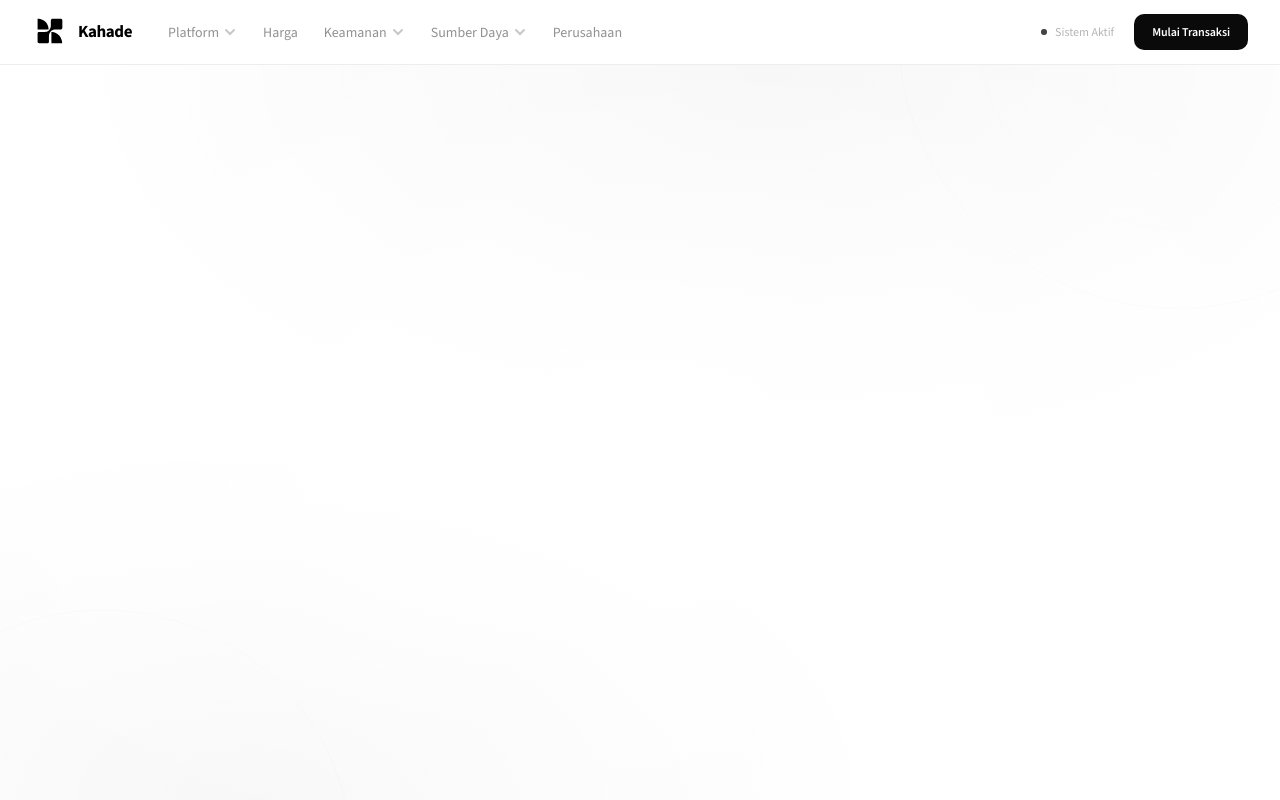
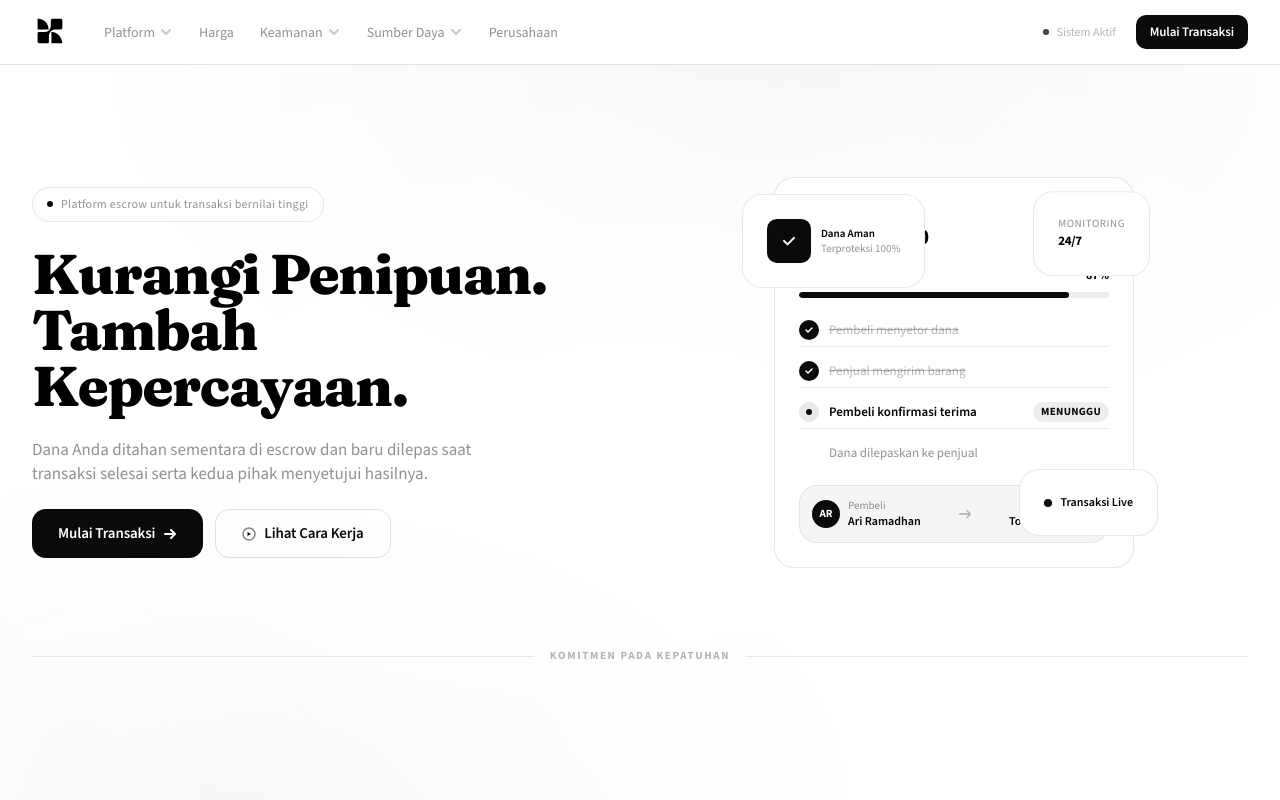
Before and after one commit to kahade-id/landing, a Next.js app: page / in a window 1280 px wide. Shown: the top 800 px of the page. Built offline with nearby package versions, Linux system fonts and the light colour scheme.

Commit message:
Refine header, hero visibility, and typography styling

```diff
--- a/src/app/globals.css
+++ b/src/app/globals.css
@@ -24,7 +24,9 @@
   --color-ink-04:     rgba(10,10,10,.04);
 
   --color-surface:    #ffffff;
-  --color-muted:      #f8f8f7;
+  --color-muted:      #ffffff;
+  --font-display: 'Fraunces', Georgia, serif;
+  --font-sans: 'Source Sans 3', ui-sans-serif, system-ui, sans-serif;
 
   --color-white-80:   rgba(255,255,255,.80);
   --color-white-55:   rgba(255,255,255,.55);
@@ -45,10 +47,6 @@
   --radius-lg:   18px;
   --radius-card: 20px;
   --radius-full: 9999px;
-
-  /* Shadows */
-  --shadow-card: 0 2px 8px rgba(0,0,0,.04);
-  --shadow-card-hover: 0 8px 24px rgba(0,0,0,.08), 0 2px 6px rgba(0,0,0,.04);
 
   /* Motion */
   --ease-spring: cubic-bezier(.22,.68,0,1.15);
@@ -102,6 +100,12 @@ body {
   color: var(--color-ink);
   -webkit-font-smoothing: antialiased;
   -moz-osx-font-smoothing: grayscale;
+}
+
+h1,
+.section-title,
+.inner-hero-title {
+  font-family: var(--font-display, 'Fraunces', Georgia, serif);
 }
 
 section[id] { scroll-margin-top: 88px; }
@@ -174,14 +178,12 @@ section[id] { scroll-margin-top: 88px; }
   border-radius: var(--radius-card);
   padding: var(--space-6);
   transition: transform var(--duration-hover) var(--ease-spring),
-              border-color var(--duration-hover) ease,
-              box-shadow var(--duration-hover) ease;
+              border-color var(--duration-hover) ease;
 }
 
 .card:hover {
   transform: translateY(-3px);
   border-color: var(--color-ink-12);
-  box-shadow: var(--shadow-card-hover);
 }
 
 .card-dark {
@@ -498,9 +500,14 @@ section[id] { scroll-margin-top: 88px; }
   position: sticky;
   top: 0;
   z-index: 50;
-  background: rgba(255,255,255,0.95);
-  backdrop-filter: blur(12px);
-  border-bottom: 1px solid var(--color-ink-07);
+  background: #ffffff;
+  border-bottom: 1px solid var(--color-ink-12);
+}
+
+.header-cta-btn {
+  padding: 7px 14px;
+  font-size: 13px;
+  border-radius: var(--radius-sm);
 }
 
 .nav-link {
@@ -533,7 +540,18 @@ section[id] { scroll-margin-top: 88px; }
   border: 1px solid var(--color-ink-09);
   border-radius: var(--radius-lg);
   padding: var(--space-4);
-  box-shadow: var(--shadow-card-hover);
+}
+
+.mobile-nav-link {
+  font-size: var(--text-base);
+}
+
+.mobile-nav-desc {
+  font-size: var(--text-sm);
+}
+
+* {
+  box-shadow: none !important;
 }
 
 .dropdown-item {
@@ -681,7 +699,7 @@ section[id] { scroll-margin-top: 88px; }
 
 /* ── Utility Colors (Tailwind-compatible) ───────────────────────────────────── */
 .bg-surface { background-color: var(--color-surface); }
-.bg-muted { background-color: var(--color-muted); }
+.bg-muted { background-color: var(--color-surface); }
 .bg-dark-bg { background-color: var(--color-dark-bg); }
 .bg-ink { background-color: var(--color-ink); }
 .bg-ink-4 { background-color: var(--color-ink-04); }
--- a/src/components/common/SimplePage.tsx
+++ b/src/components/common/SimplePage.tsx
@@ -38,7 +38,7 @@ export default function SimplePage({
       <Header />
       <main id="main-content">
         {/* Hero Section */}
-        <section className="pt-24 lg:pt-32 pb-16 lg:pb-20 px-4 bg-muted">
+        <section className="pt-24 lg:pt-32 pb-16 lg:pb-20 px-4 bg-surface">
           <div className="max-w-3xl mx-auto text-center">
             {eyebrow && (
               <p className="meta-label mb-4">{eyebrow}</p>
@@ -82,7 +82,7 @@ export default function SimplePage({
         )}
 
         {/* CTA Section */}
-        <section className="py-16 lg:py-20 px-4 bg-muted border-t border-ink-9">
+        <section className="py-16 lg:py-20 px-4 bg-surface border-t border-ink-9">
           <div className="max-w-4xl mx-auto">
             <div className="flex flex-col sm:flex-row items-start sm:items-center gap-4">
               <Link href="/" className="btn btn-primary">
--- a/src/components/layout/Header.tsx
+++ b/src/components/layout/Header.tsx
@@ -209,7 +209,7 @@ const MobileNavItem = ({ item }: { item: NavItem }) => {
   const [open, setOpen] = useState(false);
   if (!item.dropdown) {
     return (
-      <Link href={item.href ?? homeAnchors.home} className="block py-3.5 text-sm font-medium text-ink-45 hover:text-ink transition-colors border-b border-ink-7">
+      <Link href={item.href ?? homeAnchors.home} className="mobile-nav-link block py-3.5 font-medium text-ink-45 hover:text-ink transition-colors border-b border-ink-12">
         {item.label}
       </Link>
     );
@@ -219,7 +219,7 @@ const MobileNavItem = ({ item }: { item: NavItem }) => {
       <button
         onClick={() => setOpen(!open)}
         aria-expanded={open}
-        className="w-full flex items-center justify-between py-3.5 text-sm font-medium text-ink-45 hover:text-ink transition-colors text-left"
+        className="mobile-nav-link w-full flex items-center justify-between py-3.5 font-medium text-ink-45 hover:text-ink transition-colors text-left"
       >
         {item.label}
         <ChevronDown className={`transition-transform duration-200 ${open ? "rotate-180" : ""}`} />
@@ -234,8 +234,8 @@ const MobileNavItem = ({ item }: { item: NavItem }) => {
             >
               <div className="icon-box icon-box-sm">{dropItem.icon}</div>
               <div>
-                <div className="text-sm font-medium text-ink-60">{dropItem.label}</div>
-                <div className="text-xs text-ink-30">{dropItem.desc}</div>
+                <div className="mobile-nav-link font-medium text-ink-60">{dropItem.label}</div>
+                <div className="mobile-nav-desc text-ink-30">{dropItem.desc}</div>
               </div>
             </Link>
           ))}
@@ -247,18 +247,11 @@ const MobileNavItem = ({ item }: { item: NavItem }) => {
 
 // ─── Main Header ─────────────────────────────────────────────────────────────
 export default function Header() {
-  const [scrolled, setScrolled] = useState(false);
   const [activeDropdown, setActiveDropdown] = useState<string | null>(null);
   const [mobileOpen, setMobileOpen] = useState(false);
   const headerRef = useRef<HTMLElement>(null);
   const timeoutRef = useRef<ReturnType<typeof setTimeout> | null>(null);
   const dropdownBaseId = useId();
-
-  useEffect(() => {
-    const handleScroll = () => setScrolled(window.scrollY > 8);
-    window.addEventListener("scroll", handleScroll, { passive: true });
-    return () => window.removeEventListener("scroll", handleScroll);
-  }, []);
 
   useEffect(() => {
     const handleResize = () => { if (window.innerWidth >= 768) setMobileOpen(false); };
@@ -313,16 +306,15 @@ export default function Header() {
   return (
     <header
       ref={headerRef}
-      className={`header transition-shadow duration-300 ${scrolled ? "shadow-sm" : ""}`}
+      className="header"
     >
       <div className="max-w-7xl mx-auto px-4 sm:px-6 lg:px-8">
         <div className="flex items-center h-16 gap-6">
           {/* Logo */}
-          <Link href={homeAnchors.home} className="flex items-center gap-2.5 flex-shrink-0 group">
+          <Link href={homeAnchors.home} className="flex items-center flex-shrink-0 group">
             <div className="w-9 h-9 flex items-center justify-center transition-transform duration-200 group-hover:scale-95">
               <Image src="/favicon.svg" alt="Kahade" width={32} height={32} priority />
             </div>
-            <span className="text-lg font-bold tracking-tight">Kahade</span>
           </Link>
 
           {/* Desktop Nav */}
@@ -376,7 +368,7 @@ export default function Header() {
               <span className="text-xs font-medium text-ink-30">Sistem Aktif</span>
             </div>
 
-            <Link href={homeAnchors.cta} className="hidden md:inline-flex btn btn-primary btn-sm">
+            <Link href={homeAnchors.cta} className="hidden md:inline-flex btn btn-primary header-cta-btn">
               Mulai Transaksi
             </Link>
 
@@ -394,7 +386,7 @@ export default function Header() {
 
       {/* Mobile Menu */}
       {mobileOpen && (
-        <div className="md:hidden border-t border-ink-7 px-4 pt-3 pb-6 bg-white">
+        <div className="md:hidden border-t border-ink-12 px-4 pt-3 pb-6 bg-white">
           <nav className="flex flex-col">
             {navItems.map((item) => (
               <MobileNavItem key={item.label} item={item} />
--- a/src/components/sections/FAQSection.tsx
+++ b/src/components/sections/FAQSection.tsx
@@ -93,7 +93,7 @@ export default function FAQSection() {
   const [sectionRef, inView] = useInView(0.08);
 
   return (
-    <section id="faq" ref={sectionRef} className="section bg-muted">
+    <section id="faq" ref={sectionRef} className="section bg-surface">
       <div className="max-w-3xl mx-auto px-4 sm:px-6 lg:px-8">
         {/* Header */}
         <div className="section-header mb-10">
--- a/src/components/sections/HeroSection.tsx
+++ b/src/components/sections/HeroSection.tsx
@@ -193,6 +193,8 @@ export default function HeroSection() {
   const [mounted, setMounted] = useState(false);
   useEffect(() => { setMounted(true); }, []);
 
+  const inViewClass = mounted ? "in-view" : "";
+
   return (
     <section
       id="home"
@@ -213,7 +215,7 @@ export default function HeroSection() {
           {/* Left Column */}
           <div className="flex flex-col gap-6 max-w-xl mx-auto lg:mx-0 text-center lg:text-left">
             {/* Trust pill */}
-            <div className={`anim-fade-up delay-1 inline-flex items-center gap-2 self-center lg:self-start px-3.5 py-2 rounded-full border border-ink-9 bg-white/80`}>
+            <div className={`anim-fade-up delay-1 ${inViewClass} inline-flex items-center gap-2 self-center lg:self-start px-3.5 py-2 rounded-full border border-ink-9 bg-white`}>
               <span className="relative flex w-1.5 h-1.5">
                 <span className="animate-ping absolute inline-flex h-full w-full rounded-full bg-ink opacity-35" />
                 <span className="relative inline-flex rounded-full w-1.5 h-1.5 bg-ink" />
@@ -224,7 +226,7 @@ export default function HeroSection() {
             </div>
 
             {/* H1 */}
-            <div className="anim-fade-up delay-2">
+            <div className={`anim-fade-up delay-2 ${inViewClass}`}>
               <h1 className="text-4xl sm:text-5xl lg:text-[56px] font-extrabold tracking-tight leading-[1.06]">
                 <span className="block">Kurangi Penipuan.</span>
                 <span className="block">
@@ -234,12 +236,12 @@ export default function HeroSection() {
             </div>
 
             {/* Lead text */}
-            <p className="anim-fade-up delay-3 text-base lg:text-lg text-ink-45 leading-relaxed max-w-md mx-auto lg:mx-0">
+            <p className={`anim-fade-up delay-3 ${inViewClass} text-base lg:text-lg text-ink-45 leading-relaxed max-w-md mx-auto lg:mx-0`}>
               Dana Anda ditahan sementara di escrow dan baru dilepas saat transaksi selesai serta kedua pihak menyetujui hasilnya.
             </p>
 
             {/* CTAs */}
-            <div className="anim-fade-up delay-4 cta-group justify-center lg:justify-start">
+            <div className={`anim-fade-up delay-4 ${inViewClass} cta-group justify-center lg:justify-start`}>
               <Link href={homeAnchors.cta} className="btn btn-primary">
                 Mulai Transaksi
                 <ArrowRightSm />
@@ -252,7 +254,7 @@ export default function HeroSection() {
           </div>
 
           {/* Right Column — UI Mockup */}
-          <div className="anim-fade-up delay-5 flex items-center justify-center relative py-8 min-h-[420px]">
+          <div className={`anim-fade-up delay-5 ${inViewClass} flex items-center justify-center relative py-8 min-h-[420px]`}>
             {/* Outer glow */}
             <div
               className="absolute inset-0 pointer-events-none"
@@ -272,7 +274,7 @@ export default function HeroSection() {
 
       {/* Regulatory Divider */}
       <div className="relative z-10 max-w-7xl mx-auto px-4 sm:px-6 lg:px-8 mt-12 pb-12">
-        <div className="anim-fade-up delay-6">
+        <div className={`anim-fade-up delay-6 ${inViewClass}`}>
           {/* Label */}
           <div className="flex items-center justify-center mb-5">
             <div className="flex-1 h-px bg-ink-9" />
@@ -285,7 +287,7 @@ export default function HeroSection() {
             {RegLogos.map((logo, i) => (
               <div
                 key={logo.src}
-                className="anim-fade-up opacity-60 hover:opacity-100 transition-opacity"
+                className={`anim-fade-up ${inViewClass} opacity-60 hover:opacity-100 transition-opacity`}
                 style={{ animationDelay: `${0.8 + i * 0.08}s` }}
               >
                 <img src={logo.src} alt={logo.alt} className="h-8 lg:h-10 w-auto" loading="lazy" />
--- a/src/components/sections/ProblemSection.tsx
+++ b/src/components/sections/ProblemSection.tsx
@@ -115,7 +115,7 @@ export default function ProblemSection() {
     <section
       id="problem"
       ref={sectionRef}
-      className="section bg-muted"
+      className="section bg-surface"
     >
       <div className="max-w-7xl mx-auto px-4 sm:px-6 lg:px-8">
         {/* Header */}
```
